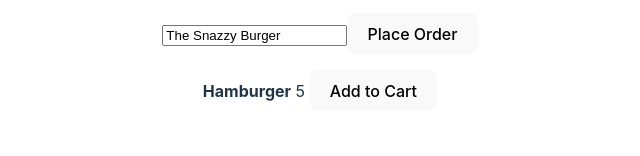
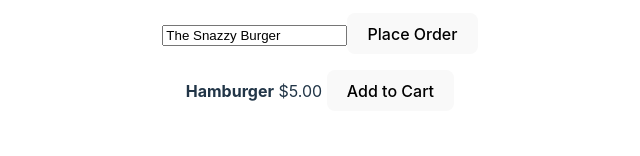
Before and after one commit to vitalic-web/vue-school-composition-api, a Vue app: page / in a window 1280 px wide. Shown: the part 144-300 px from the top of the page, without its empty margins (320-960 px from the left). Built offline with nearby package versions, Linux system fonts and the light colour scheme.

Commit message:
Add price in dollar

```diff
--- a/src/components/YummyMeal.vue
+++ b/src/components/YummyMeal.vue
@@ -1,12 +1,14 @@
 <template>
 	<p>
 		<strong>{{ name }}</strong>
-		{{ price }}
+		{{ pricePretty }}
 		<button @click="addToCart">Add to Cart</button>
 	</p>
 </template>
 
 <script>
+import { computed } from 'vue';
+
 export default {
   props: {
     name: String,
@@ -14,9 +16,11 @@ export default {
 	},
   setup(props, { emit }) {
     const addToCart = () => emit('addToCart', props.name);
+    const pricePretty = computed(() => `$${props.price.toFixed(2)}`);
     return {
       addToCart,
+			pricePretty,
 		}
-  }
+  },
 }
 </script>
```
